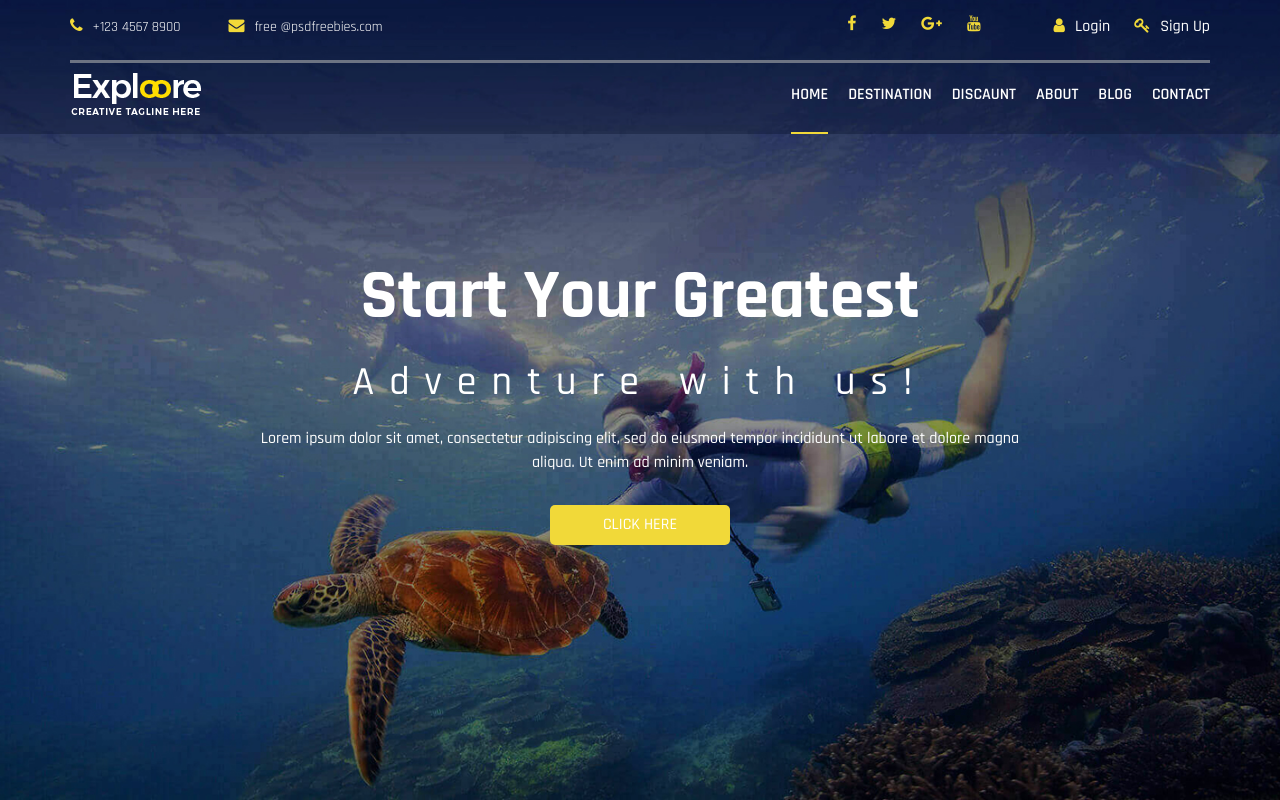
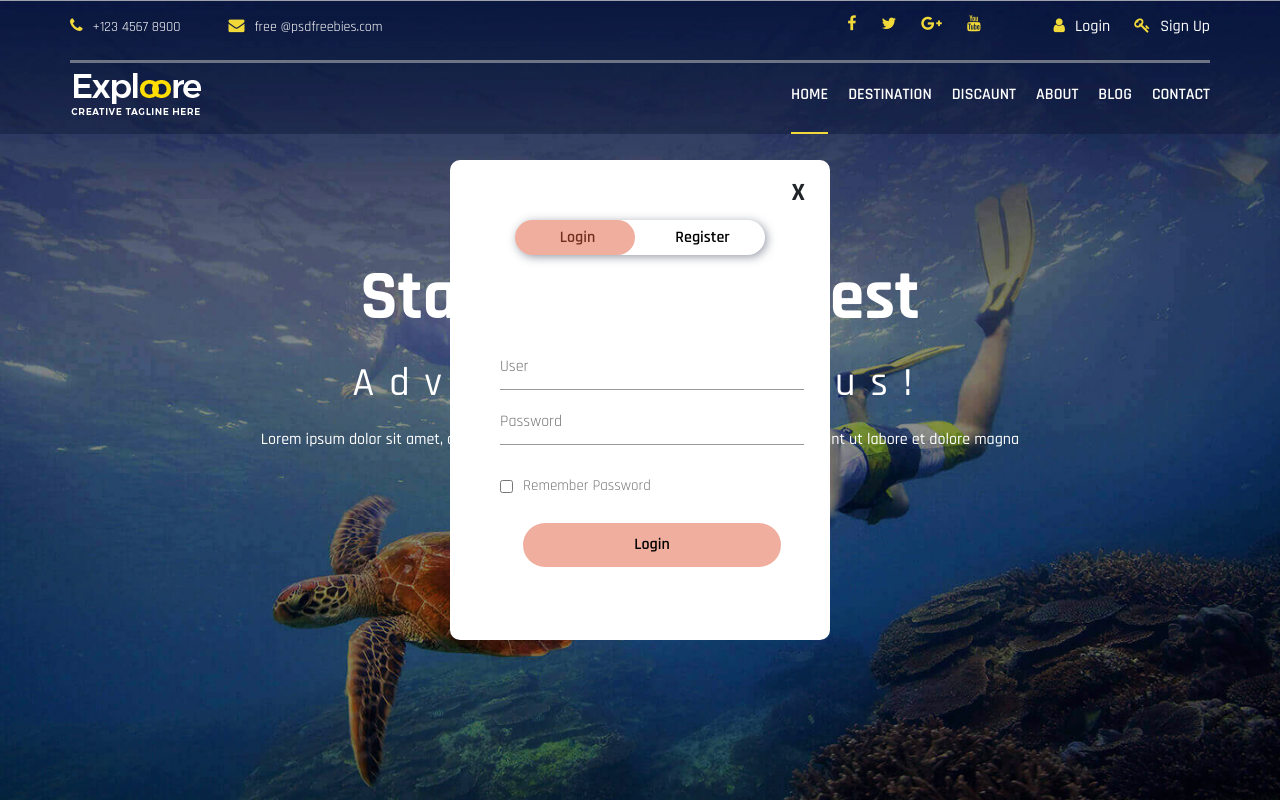
Before and after one commit to LeksoAleksidze/travel, a plain HTML site: page index.html in a window 1280 px wide. Both pictures are taken after a click on the link "Login". Shown: the top 800 px of the page. Drawn offline with nearby package versions, Linux system fonts and the light colour scheme.

Commit message:
add login form

```diff
--- a/css/style.css
+++ b/css/style.css
@@ -57,6 +57,133 @@ p
 	color: #000;
 }
 /*------------------------------- START  CSS -----------------------------------------*/
+
+/* START LOGINFOR*/
+#loginForm
+{
+	opacity: 0;
+	transition: all .3s ease-in-out;
+}
+#loginForm .close-btn
+{
+	position: absolute;
+	top: 15px;
+	right: 25px;
+	cursor: pointer;
+	font-size: 25px;
+	font-weight: 700;
+}
+#loginForm .form-box
+{
+
+	border-radius: 10px;
+	z-index: 9999999999;
+	width: 380px;
+	height: 480px;
+	position: fixed;
+	top: 50%;
+	left: 50%;
+	transform: translate(-50%,-50%);
+	background-color: #fff;
+	padding: 25px;
+	overflow: hidden;
+}
+#loginForm .button-box
+{
+	border-radius: 20px;
+	box-shadow: 2px 2px 10px rgba(48, 57, 82, .5);
+	width: 250px;
+	margin: 35px auto;
+	display: block;
+	display: flex;
+	position: relative;
+}
+#loginForm .toggle-btn
+{
+	border: none;
+	outline: none;
+	margin: auto;
+	padding: 0;
+	cursor: pointer;
+	height: 35px;
+	width: 125px;
+	color: #000;
+	font-weight: 600;
+	background: transparent;
+	border-radius: 20px;
+
+}
+#loginForm #btn
+{
+	position: absolute;
+	left: 0;
+	top: 0;
+	background: rgba(225,95,65, .5);
+	border-radius: 20px;
+	width: 120px;
+	height: 100%;
+	transition: all .5s;
+}
+#loginForm .input-group
+{
+	top: 180px;
+	position: absolute;
+	width: 80%;
+	transition: .5s;
+}
+#loginForm .input-field
+{
+	width: 100%;
+    padding: 10px 0;
+    margin: 5px 0;
+    border: none;;
+    border-bottom: 1px solid #999;
+    outline: none;
+    background-color: transparent;
+
+}
+#loginForm .submit-btn
+{
+	width: 85%;
+	padding: 10px 30px;
+	cursor: pointer;
+	display: block;
+	margin: auto;
+	background: rgba(225,95,65, .5);
+	border: none;
+	outline: none;
+	border-radius: 30px;
+	transition:  all .5s;
+	font-weight: 600;
+	color: #000;
+}
+#loginForm .submit-btn:hover
+{
+	border: 1px solid  rgba(225,95,65, .5);
+	background-color: transparent;
+}
+#loginForm .check-box
+{
+	cursor: pointer;
+	margin: 30px 10px 30px 0;
+}
+#loginForm span
+{
+	color: #777;
+	font-size: 15px;
+}
+#loginForm #login
+{
+	left: 50px;
+}
+#loginForm #register
+{
+	transform: translateY(-40px);
+	left: 450px;
+}
+/* END LOGINFOR*/
+
+
 html.noscroll
 {
 	overflow: hidden;
@@ -1124,6 +1251,15 @@ footer .footer-social .fa:hover
 		font-size: 25px;
 	}
 }
+
+@media screen and (max-width:  400px)
+{
+	#loginForm .form-box
+	{
+		width: 90%;
+		padding: 0;
+	}
+}
 @media screen and (max-width:  325px)
 {
 	#tour .tour-inner .nav-tabs li a .fa
--- a/index.html
+++ b/index.html
@@ -24,8 +24,8 @@
 			<div class="row">
 			   <div class="user-profile">
 					<ul class="d-inline-flex">
-					<li class="mr-4"><a href="#"><i class="fa fa-user pr-3"></i>Login</a></li>
-					<li><a href="#"><i class="fa fa-key pr-3"></i>Sign Up</a></li>
+					<li class="mr-4"><a href="#" type="button" onclick="auth()"><i class="fa fa-user pr-3"></i>Login</a></li>
+					<li><a href="#" type="button" onclick="reg()"><i class="fa fa-key pr-3"></i>Sign Up</a></li>
 					</ul>
 				</div>
 			 <div class="header-left mt-3">
@@ -56,6 +56,41 @@
 		</div>
 	</section>
 	<!-- END MOBILE NAV -->
+
+	<section id="loginForm">
+		<div class="container">
+			<div class="row">
+				<div class="col-12">
+		<div class="form-box">
+			<div class="close-btn" onclick="closeLogin()">X</div>
+			<div class="button-box">
+				<div id="btn"></div>
+				<button type="button" class="toggle-btn" onclick="login()">Login</button>
+				<button type="button" class="toggle-btn" onclick="register()">Register</button>
+			</div>
+			<form id="login" class="input-group">
+				<input type="text" name="" class="input-field" placeholder="User" required>
+				<input type="password" name="" class="input-field" placeholder="Password" required>
+				<div class="field-row d-flex align-items-center">
+				<input type="checkbox" name="" class="check-box"><span>Remember Password</span>
+			</div>
+				<button type="submit" class="submit-btn">Login</button>
+			</form>
+			<form id="register" class="input-group">
+				<input type="text" name="" class="input-field" placeholder="User" required>
+				<input type="email" name="" class="input-field" placeholder="Email" required>
+				<input type="password" name="" class="input-field" placeholder="Password" required>
+				<div class="field-row d-flex align-items-center">
+				<input type="checkbox" name="" class="check-box"><span>I agree to the terms conditions</span>
+			</div>
+				<button type="submit" class="submit-btn">Register</button>
+			</form>
+		</div>
+	</div>
+	</div>
+</div>
+	</section>
+
 	<div class="fullContent">
 <!--  START HEADER -->
 <header id="scroll-top" >
@@ -78,8 +113,8 @@
 				</div>
 				<div class="user-profile">
 					<ul class="d-inline-flex">
-					<li class="mr-4"><a href="#"><i class="fa fa-user"></i>Login</a></li>
-					<li><a href="#"><i class="fa fa-key"></i>Sign Up</a></li>
+					<li class="mr-4"><a href="#" type="button" onclick="auth()"><i class="fa fa-user"></i>Login</a></li>
+					<li><a href="#" type="button" onclick="reg()"><i class="fa fa-key"></i>Sign Up</a></li>
 					</ul>
 				</div>
 			</div>
@@ -721,7 +756,7 @@
 <a  href="#" class="back-top">
 	<i class="fa fa-angle-up"></i>
 </a>
-
+<script src="https://code.jquery.com/jquery-3.5.1.min.js"></script>
 <script src="js/main.js"></script>
 <script src="js/bootstrap.min.js"></script>
 <script src="js/owl.carousel.min.js"></script>
--- a/js/main.js
+++ b/js/main.js
@@ -33,3 +33,89 @@ menuhum.addEventListener("click", ()=>{
   //   main_menu.removeClass("active");
   //   $(this).addClass("active");
   // });
+
+
+// let x = document.getElementById('login');
+// let y = document.getElementById('register');
+// let z = document.getElementById('btn');
+
+// function register(){
+//   x.style.left = " -400px";
+//   y.style.left = " 50px";
+//   z.style.left = "130px"
+// };
+// function login(){
+//   x.style.left = " 50px";
+//   y.style.left = " 450px";
+//   z.style.left = "0px"
+// };
+
+
+
+// const open = document.getElementById("loginForm");
+// function auth(){
+
+// open.style.opacity = "1";
+//   x.style.left = " 50px";
+//   y.style.left = " 450px";
+//   z.style.left = "0px"
+
+// };
+
+// function reg(){
+
+//   x.style.left = " -400px";
+//   y.style.left = " 50px";
+//   z.style.left = "130px"
+// open.style.opacity = "1";
+// };
+
+
+// function closeLogin(){
+
+//   open.style.opacity = "0";
+// }
+
+
+let loginbtn = document.getElementById('login');
+let registerbtn = document.getElementById('register');
+let btn = document.getElementById('btn');
+
+function register(){
+  loginbtn.style.left = " -400px";
+  registerbtn.style.left = " 50px";
+  btn.style.left = "130px"
+};
+
+function login(){
+  loginbtn.style.left = " 50px";
+  registerbtn.style.left = " 450px";
+  btn.style.left = "0px"
+};
+
+
+
+const open = document.getElementById("loginForm");
+
+function auth(){
+
+  open.style.opacity = "1";
+  loginbtn.style.left = " 50px";
+  registerbtn.style.left = " 450px";
+  btn.style.left = "0px"
+
+};
+
+function reg(){
+
+  loginbtn.style.left = " -400px";
+  registerbtn.style.left = " 50px";
+  btn.style.left = "130px"
+  open.style.opacity = "1";
+};
+
+
+function closeLogin(){
+
+  open.style.opacity = "0";
+}
```
